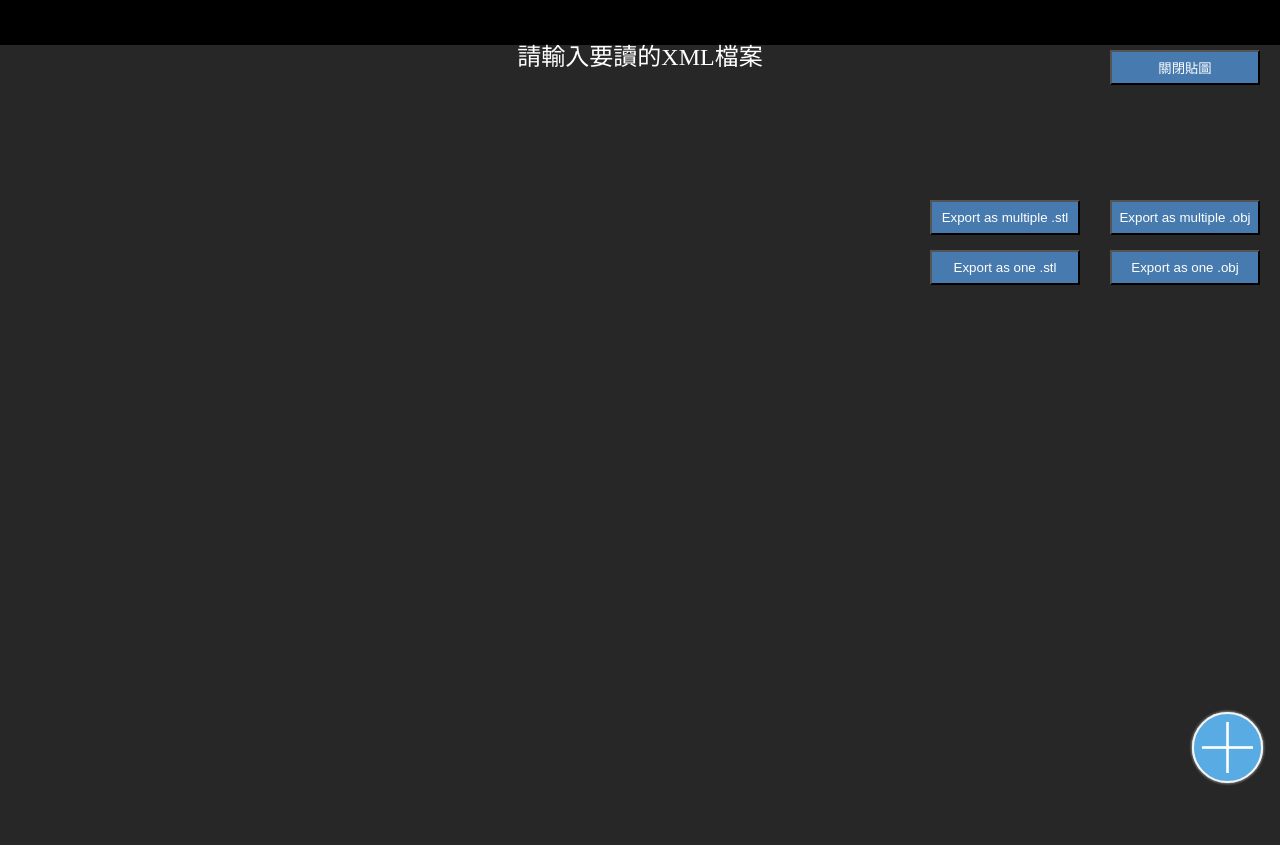
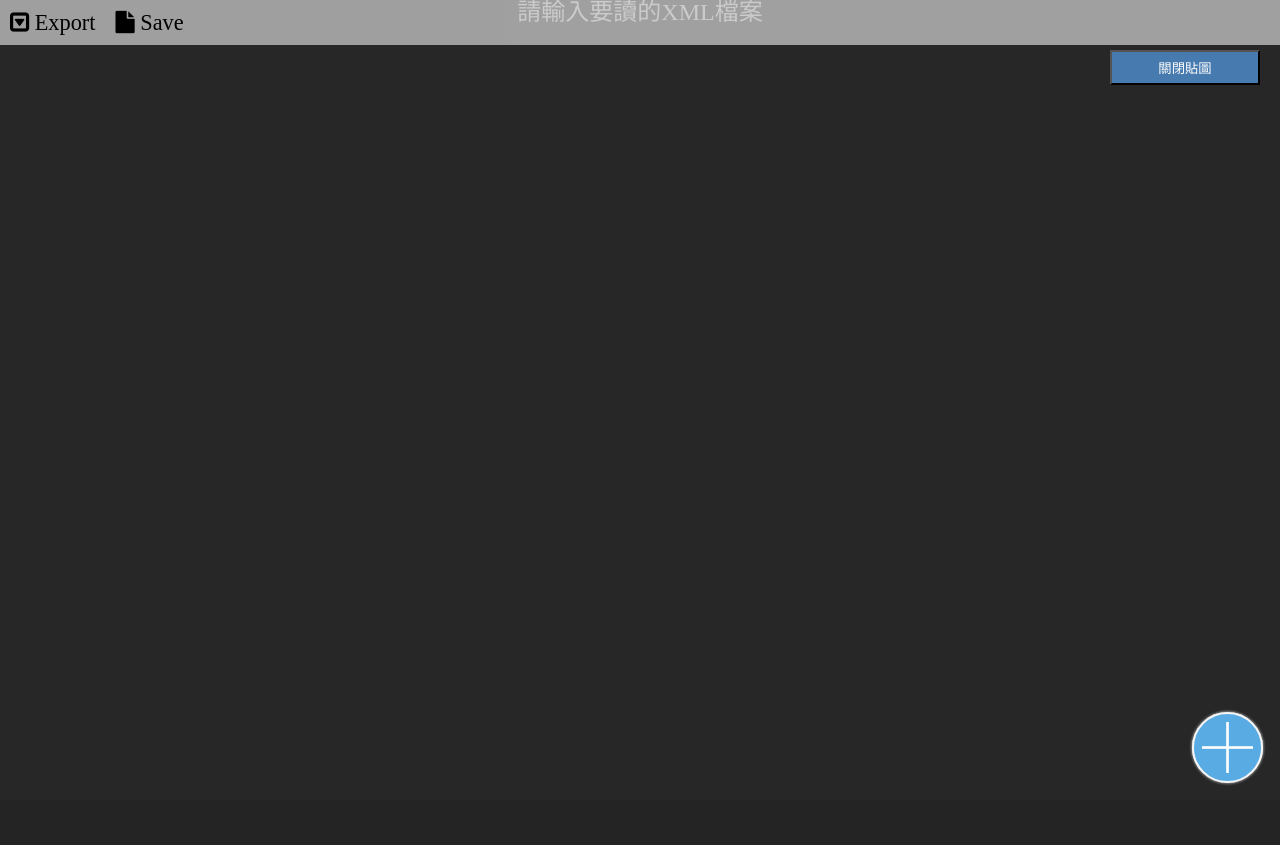
Before and after one commit to Darkgrouptw/3D-House, a PHP site: page /draw.php in a window 1280 px wide. After the commit the page ends 785 px from the top, so only its background shows below. Run offline with PHP 8.4, Linux system fonts and the light colour scheme; some libraries are stand-ins or nearby versions.

Commit message:
UI更新

```diff
--- a/draw.php
+++ b/draw.php
@@ -2,13 +2,16 @@
 <head>
 	<meta charset = "utf-8">
 	<meta http-equiv = "X-UA-Compatible" content = "IE=edge">
-	<meta name = "viewport" content = "width=device-width, initial-scale=1">
+	<!--<meta name="apple-mobile-web-app-capable" content="yes" /> -->
+    <meta name="mobile-web-app-capable" content="yes" />
+	<meta name="viewport" content="width=device-width, user-scalable=no" />
 
 	<title>3D House - Draw</title>
 
 	<link href = "css/reset.css" rel = "stylesheet">
 	<link href = "css/style.css" rel = "stylesheet">
     <link href = "css/default.css" rel = "stylesheet">
+    <link rel="stylesheet" href="http://cdnjs.cloudflare.com/ajax/libs/font-awesome/4.4.0/css/font-awesome.min.css">
 	<script src = "js/scenejs.js"></script>
 	<script src="js/ui.js"></script>
     <script src = "js/utility.js"></script>
@@ -58,13 +61,25 @@
         <div id="uiarea">
         </div>
     </div>
-    <div id = "Top"></div>
+    <div id = "Top" class = "top bar">
+        <ul>
+            <li><i class = "fa fa-caret-square-o-down" onclick = "ExportClick()">  Export</i></li>
+            <div id = "ExportContent" class = "subcontent">
+                <p><i onclick="multiObjButtonFunc()">Export as multiple .obj</i></p>
+                <p><i onclick="oneObjButtonFunc()">Export as one .obj</i></p>
+                <p><i onclick="multiStlButtonFunc()">Export as multiple .stl</i></p>
+                <p><i onclick="oneStlButtonFunc()">Export as one .stl</i></p>
+                <p><i class="fa fa-times" onclick = "CloseExport()">  close</i></p>
+            </div>
+            <li><i class = "fa fa-file">  Save</i></li>
+        </ul>
+    </div>
 
 	<input type="button" class="RightUpButton" value="關閉貼圖" onclick="textureToggle()">
-	<input type="button" class="MultiObjButtonStyle" value="Export as multiple .obj" onclick="multiObjButtonFunc()">
+	<!--<input type="button" class="MultiObjButtonStyle" value="Export as multiple .obj" onclick="multiObjButtonFunc()">
 	<input type="button" class="OneObjButtonStyle" value="Export as one .obj" onclick="oneObjButtonFunc()">
 	<input type="button" class="MultiStlButtonStyle" value="Export as multiple .stl" onclick="multiStlButtonFunc()">
-	<input type="button" class="OneStlButtonStyle" value="Export as one .stl" onclick="oneStlButtonFunc()">
+	<input type="button" class="OneStlButtonStyle" value="Export as one .stl" onclick="oneStlButtonFunc()">-->
 
     <div id = "Main" class = "maincanvas">
 	<?php
@@ -90,11 +105,18 @@
             <img id = "mainbtnimg" src = "./Images/add.png">
         </div>
 
+        <div id = "SubToolbar" class = "bottom bar">
+            <ul id = "SubToolbarContent">
+
+                <li id = "SubToolbarClose" style = "float: right;"><img src = "./images/cross2.png" onclick = "CloseSubToolbarClick()"></li>
+            </ul>
+        </div>
+
         <div id = "Toolbar" class = "bottom bar">
             <ul>
                 <li><img src = "./Images/icon-window.png"></li>
                 <li><img src = "./Images/icon-door.png"></li>
-                <li><img src = "./Images/icon-roof.png"></li>
+                <li><img src = "./Images/icon-roof.png" onclick = "RoofClick()"></li>
                 <li style = "float: right;"><img src = "./images/cross2.png" onclick = "CloseToolbarClick()"></li>
             </ul>
         </div>
```
